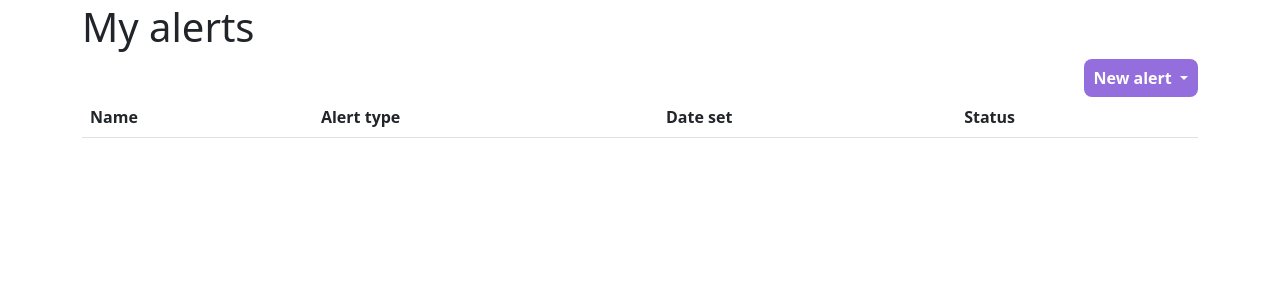
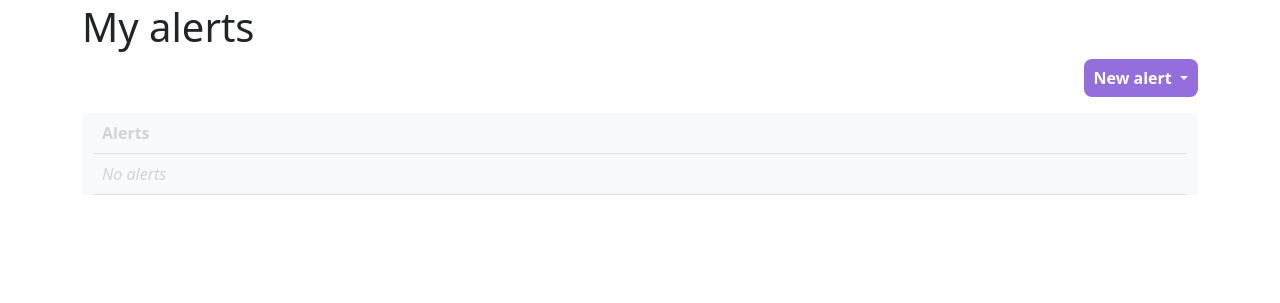
Before and after one commit to ridonky/lulualerts, a Django app: template retail_alerts/lulu_alerts/templates/lulu_alerts/myalerts.html in a window 1280 px wide. Shown: the part 53-356 px from the top of the page. Run offline with Django 3.2, Linux system fonts and the light colour scheme; the template is opened without the code that fills it, so the values that code supplies are empty.

Commit message:
support no alerts view in myalerts template

```diff
--- a/retail_alerts/lulu_alerts/templates/lulu_alerts/myalerts.html
+++ b/retail_alerts/lulu_alerts/templates/lulu_alerts/myalerts.html
@@ -14,7 +14,9 @@
         </ul>
     </div>
 </div>
+<div class="container my-3 bg-light">
 <table class="table">
+{% if alerts|length > 0 %}
     <tr>
         <th>Name</th>
         <th>Alert type</th>
@@ -29,6 +31,17 @@
         <td>{{alert.status}}</td>
     </tr>
     {% endfor %}
+    {% else %}
+    <tbody style="color: rgb(211, 211, 211);">
+    <tr>
+        <th> Alerts </th>
+    </tr>
+    <tr>
+        <td style="font-style:italic;">No alerts</td>
+    </tr>
+    </tbody>
+    {% endif %}
 </table>
 </div>
+</div>
 {% endblock %}
--- a/retail_alerts/lulu_alerts/views.py
+++ b/retail_alerts/lulu_alerts/views.py
@@ -4,7 +4,9 @@ from django.http import HttpResponse
 # Create your views here.
 
 alerts = [{"name":"Define Jacket - Size S - Blue, Gray, + 5 more colors","type":"Price drop","dateset":"5/22/2022","status":"Active"},
-{"name":"Scuba Hoodie - Size XS, S - Any colors","type":"Back in stock","dateset":"5/20/2022","status":"Notification sent 5/31/2022!"}]
+ {"name":"Scuba Hoodie - Size XS, S - Any colors","type":"Back in stock","dateset":"5/20/2022","status":"Notification sent 5/31/2022!"}]
+
+# alerts = []
 
 def index(request):
     return render(request, "lulu_alerts/index.html")
```
